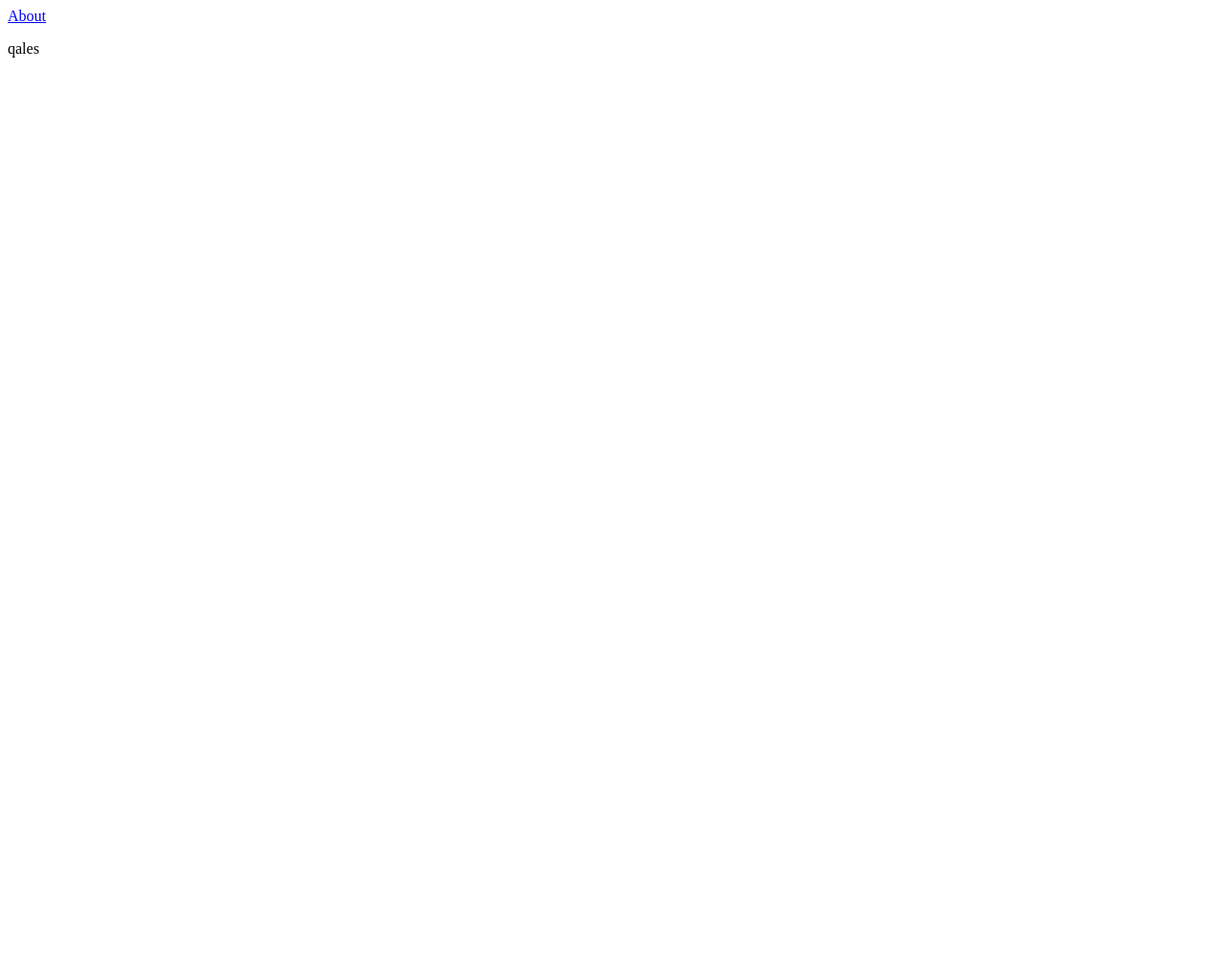
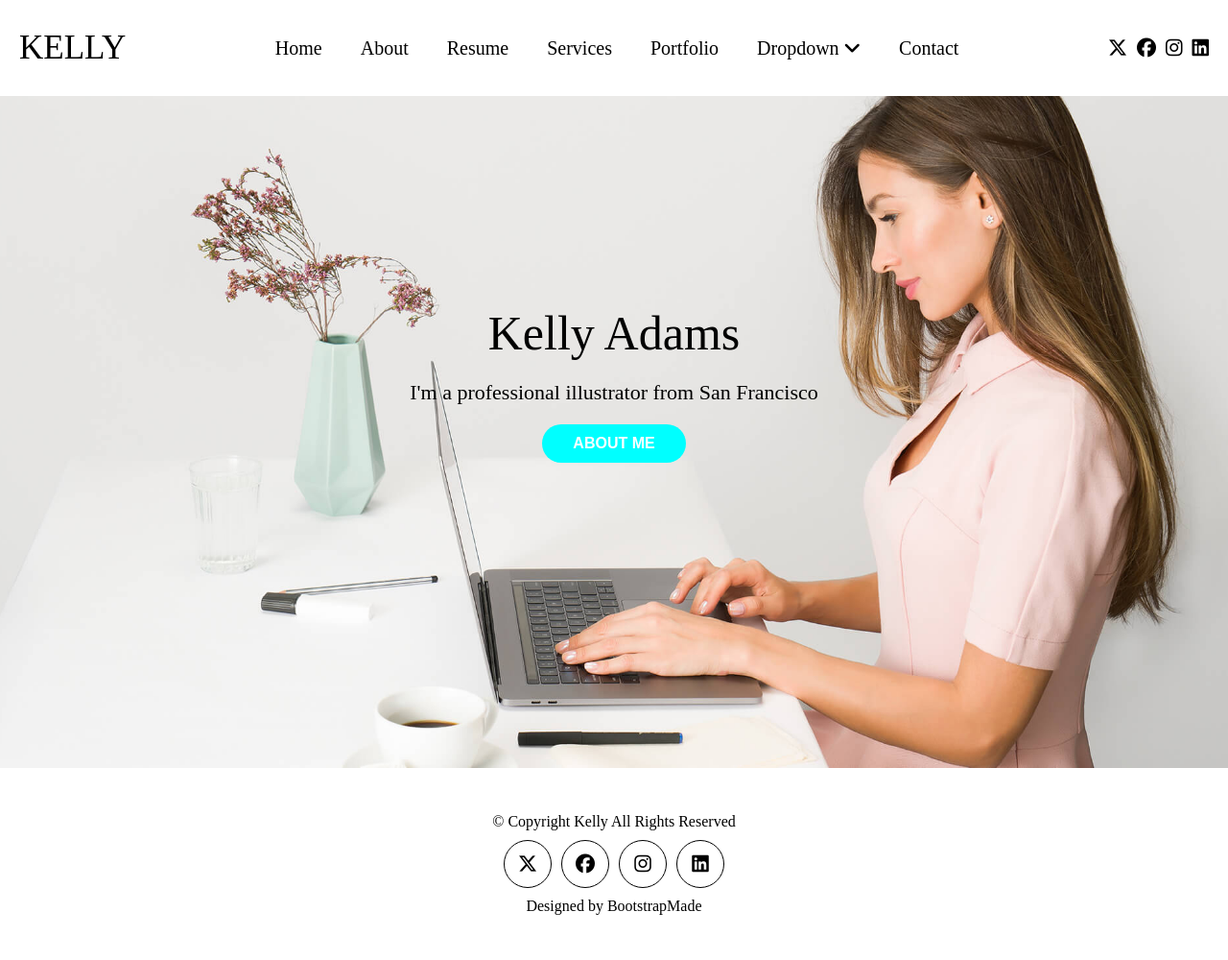
Before and after one commit to MIWA777/loyiha2, a plain HTML site: page index.html in a window 1280 px wide. Shown: the whole page at 96% size. Before the commit the page ends 800 px from the top, so only its background shows below. Drawn offline with Linux system fonts and the light colour scheme.

Commit message:
home qismi tugadi

```diff
--- a/index.html
+++ b/index.html
@@ -1,15 +1,54 @@
 <!DOCTYPE html>
 <html lang="en">
+
 <head>
     <meta charset="UTF-8">
     <meta name="viewport" content="width=device-width, initial-scale=1.0">
     <title>Document</title>
     <link rel="stylesheet" href="style.css">
+    <link rel="stylesheet" href="https://cdnjs.cloudflare.com/ajax/libs/font-awesome/6.7.1/css/all.min.css"
+        integrity="sha512-5Hs3dF2AEPkpNAR7UiOHba+lRSJNeM2ECkwxUIxC1Q/FLycGTbNapWXB4tP889k5T5Ju8fs4b1P5z/iB4nMfSQ=="
+        crossorigin="anonymous" referrerpolicy="no-referrer" />
 </head>
+
 <body>
+    <header class="header">
+        <div class="header-left">
+            <p><a href="./index.html">KELLY</a></p>
+        </div>
+        <div class="header-right">
+            <p class="header-right-item"><a href="./index.html">Home</a></p>
+            <p class="header-right-item"><a href="./pages/about.html">About</a></p>
+            <p class="header-right-item"><a href="./pages/resume.html">Resume</a></p>
+            <p class="header-right-item"><a href="./pages/services.html">Services</a></p>
+            <p class="header-right-item"><a href="./pages/portfolio.html">Portfolio</a></p>
+            <p class="header-right-item"><a href="">Dropdown <i class="fa-solid fa-angle-down"></i></a></p>
+            <p class="header-right-item"><a href="./pages/contact.html">Contact</a></p>
+        </div>
+        <div class="header-right-icons">
+            <p><a href=""><i class="fa-brands fa-x-twitter"></i></a></p>
+            <p><a href=""><i class="fa-brands fa-facebook"></i></a></p>
+            <p><a href=""><i class="fa-brands fa-instagram"></i></a></p>
+            <p><a href=""><i class="fa-brands fa-linkedin"></i></a></p>
+        </div>
+    </header>
+    <main>
+        <div class="main">
+            <p class="main-info1">Kelly Adams</p>
+            <p class="main-info2">I'm a professional illustrator from San Francisco</p>
+            <button>ABOUT ME</button>
+        </div>
+    </main>
+    <section class="footer">
+        <p class="footer-info1">© Copyright Kelly All Rights Reserved</p>
+        <div class="footer-icons">
+            <p><a href=""><i class="fa-brands fa-x-twitter"></i></a></p>
+            <p><a href=""><i class="fa-brands fa-facebook"></i></a></p>
+            <p><a href=""><i class="fa-brands fa-instagram"></i></a></p>
+            <p><a href=""><i class="fa-brands fa-linkedin"></i></a></p>
+        </div>
+        <p class="footer-info2">Designed by BootstrapMade</p>
+    </section>
+</body>
 
-    <a href="./pages/about.html">About</a>
-    <p>qales</p>
-
-</body>
 </html>
--- a/style.css
+++ b/style.css
@@ -0,0 +1,126 @@
+* {
+    margin: 0;
+    padding: 0;
+    box-sizing: border-box;
+    list-style-type: none;
+    text-decoration: none;
+}
+.header {
+    display: flex;
+    justify-content: space-between;
+    align-items: center;
+    width: 100%;
+    height: 100px;
+    position: fixed;
+    padding: 0 20px;
+    background: white;
+}
+.header-left {
+    font-size: 35px;
+    font-weight: 100;
+}
+.header-left a {
+    color: black;
+}
+.header-right {
+    display: flex;
+    gap: 40px;
+    font-size: 20px;
+    align-items: center;
+    position: relative;
+}
+.header-right a::after {
+    content: "";
+    width: 50%;
+    height: 2px;
+    background: black;
+    position: absolute;
+    bottom: -10px;
+    left: 0;
+    transform: scaleX(0);
+    transition: 0.3s;
+}
+.header-right a:hover::after {
+    transform: scaleX(1);
+    color: aqua;
+    background: aqua;
+}
+.header-right-item {
+    position: relative;
+}
+.header-right a {
+    color: black;
+    transition: 0.3s;
+}
+.header-right a:hover {
+    color: aqua;
+}
+.header-right-icons {
+    display: flex;
+    gap: 10px;
+    font-size: 20px;
+}
+.header-right-icons a {
+    color: black;
+    transition: 0.3s;
+}
+.header-right-icons a:hover {
+    color: aqua;
+}
+.main {
+    width: 100%;
+    height: 100vh;
+    background:center/cover url(./img/hero-bg.jpg);
+    display: flex;
+    flex-direction: column;
+    justify-content: center;
+    align-items: center;
+    gap: 20px;
+}
+.main-info1 {
+    font-size: 50px;
+    font-weight: 100;
+}
+.main-info2 {
+    font-size: 22px;
+    font-weight: 100;
+}
+.main button {
+    width: 150px;
+    height: 40px;
+    border-radius: 100px;
+    color: white;
+    background: aqua;
+    border: 1px solid transparent;
+    font-size: 16px;
+    font-weight: 600;
+}
+.footer {
+    width: 100%;
+    height: 200px;
+    display: flex;
+    flex-direction: column;
+    align-items: center;
+    justify-content: center;
+    gap: 10px;
+}
+.footer-icons {
+    display: flex;
+    gap: 10px;
+    font-size: 20px;
+}
+.footer-icons a {
+    width: 50px;
+    height: 50px;
+    color: black;
+    transition: 0.3s;
+    border: 1px solid black;
+    border-radius: 50%;
+    display: flex;
+    justify-content: center;
+    align-items: center;
+}
+.footer-icons a:hover {
+    color: aqua;
+    border: 1px solid aqua;
+}
```
Also changed, not shown: img/hero-bg.jpg (added).
